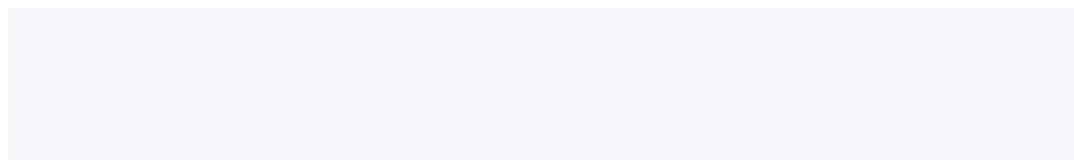
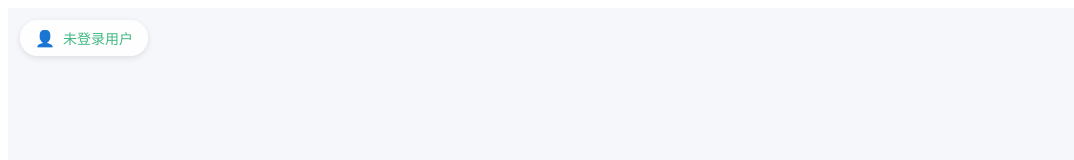
Before and after one commit to CyberZoe7/text2sql, a Vue app in the folder frontend/: page /query in a window 1280 px wide. Shown: the top 160 px of the page, without its empty margins (0-1074 px from the left). Built offline with nearby package versions, Linux system fonts and the light colour scheme.

Commit message:
显示用户名

```diff
--- a/frontend/package.json
+++ b/frontend/package.json
@@ -8,6 +8,7 @@
   },
   "dependencies": {
     "axios": "^0.21.1",
+    "pinia": "^3.0.1",
     "vue": "^3.2.0",
     "vue-router": "^4.5.0"
   },
--- a/frontend/src/components/Login.vue
+++ b/frontend/src/components/Login.vue
@@ -63,7 +63,11 @@ export default {
     });
     if (response.data.success) {
       this.errorMessage = "";
-          this.$router.push("/query"); // 登录成功后跳转到 Query 页面
+      // 通过路由参数传递用户名
+      this.$router.push({
+        path: "/query",
+        query: { username: this.username }
+      });
     } else {
       this.errorMessage = "用户名或密码错误！";
     }
--- a/frontend/src/components/QueryForm.vue
+++ b/frontend/src/components/QueryForm.vue
@@ -1,5 +1,10 @@
 <template>
   <div class="container">
+    <!-- 新增用户名显示 -->
+    <div class="user-info">
+      <span class="username-icon">👤</span>
+      <span class="username-text">{{ username }}</span>
+    </div>
     <div class="card">
       <h2>基于 Text2SQL 的智能数据库查询系统</h2>
       <textarea
@@ -33,6 +38,7 @@
 
 <script>
 import { ref, computed } from 'vue';
+import { useRoute } from 'vue-router'; // 新增路由导入
 import axios from 'axios';
 import {QUERY_URL} from "@/api";
 export default {
@@ -68,8 +74,12 @@ export default {
         loading.value = false;
       }
     };
+    const route = useRoute();
+    // 新增用户名响应式数据（示例数据，可根据实际情况从store或localStorage获取）
+    const username = ref(route.query.username || '未登录用户');
 
     return {
+      username,
       sentence,
       result,
       loading,
@@ -77,11 +87,39 @@ export default {
       tableHeaders,
       submitQuery
     };
+    // 新增用户名响应式数据（示例数据，可根据实际情况从store或localStorage获取）
   }
 };
 </script>
 
 <style scoped>
+/* 新增用户信息样式 */
+.user-info {
+  position: absolute;
+  top: 20px;
+  left: 20px;
+  background: rgba(255, 255, 255, 0.9);
+  padding: 8px 15px;
+  border-radius: 25px;
+  box-shadow: 0 2px 6px rgba(0, 0, 0, 0.1);
+  display: flex;
+  align-items: center;
+  gap: 8px;
+  z-index: 100;
+}
+
+.username-icon {
+  font-size: 16px;
+}
+
+.username-text {
+  font-size: 14px;
+  color: #42b983;
+  font-weight: 500;
+}
+
+
+
 /* 页面容器居中并添加背景色 */
 .container {
   display: flex;
```
Also changed, not shown: 1 other file (tests, documents, lock files or other folders). Lines whose indentation alone changed are shown as unchanged.
